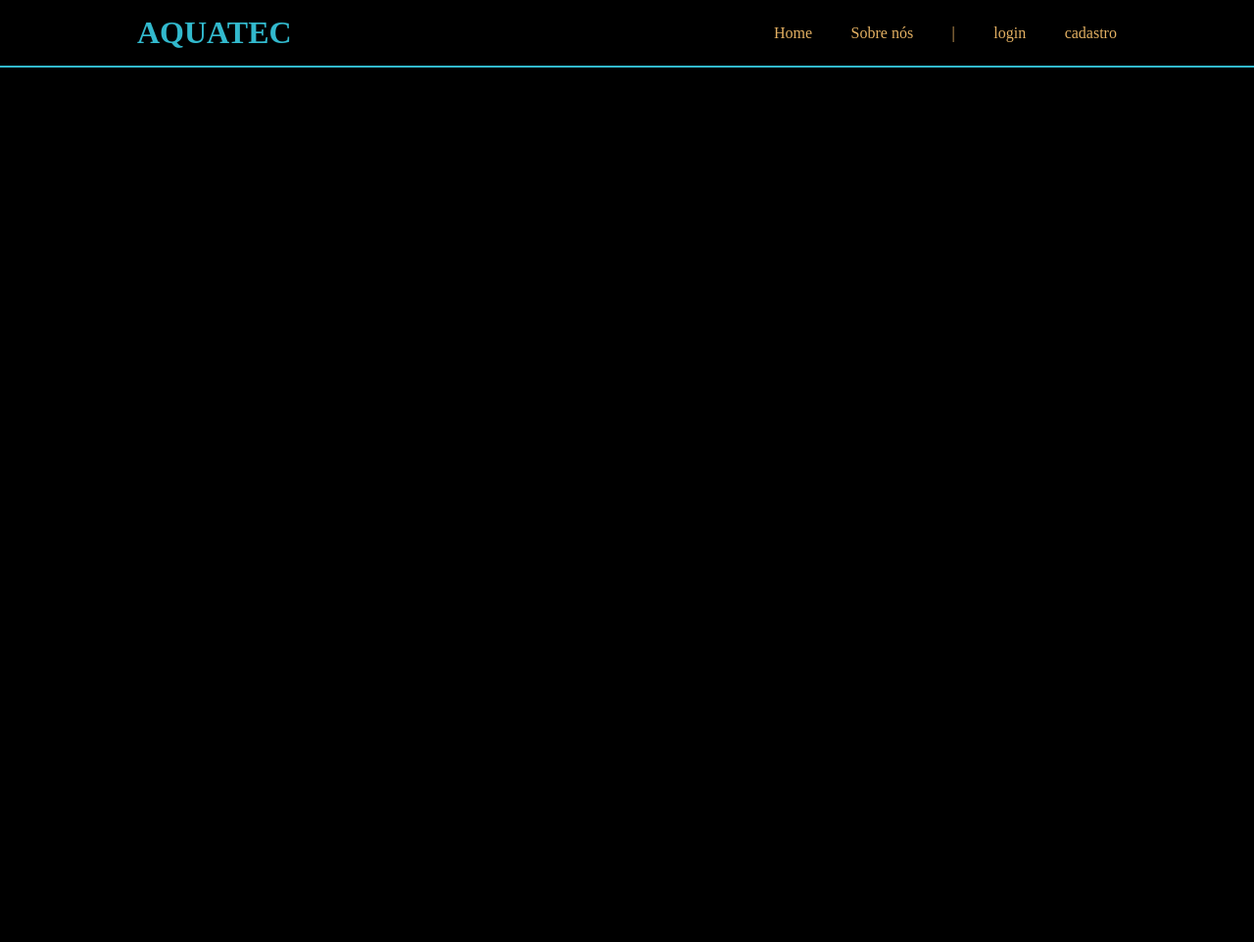
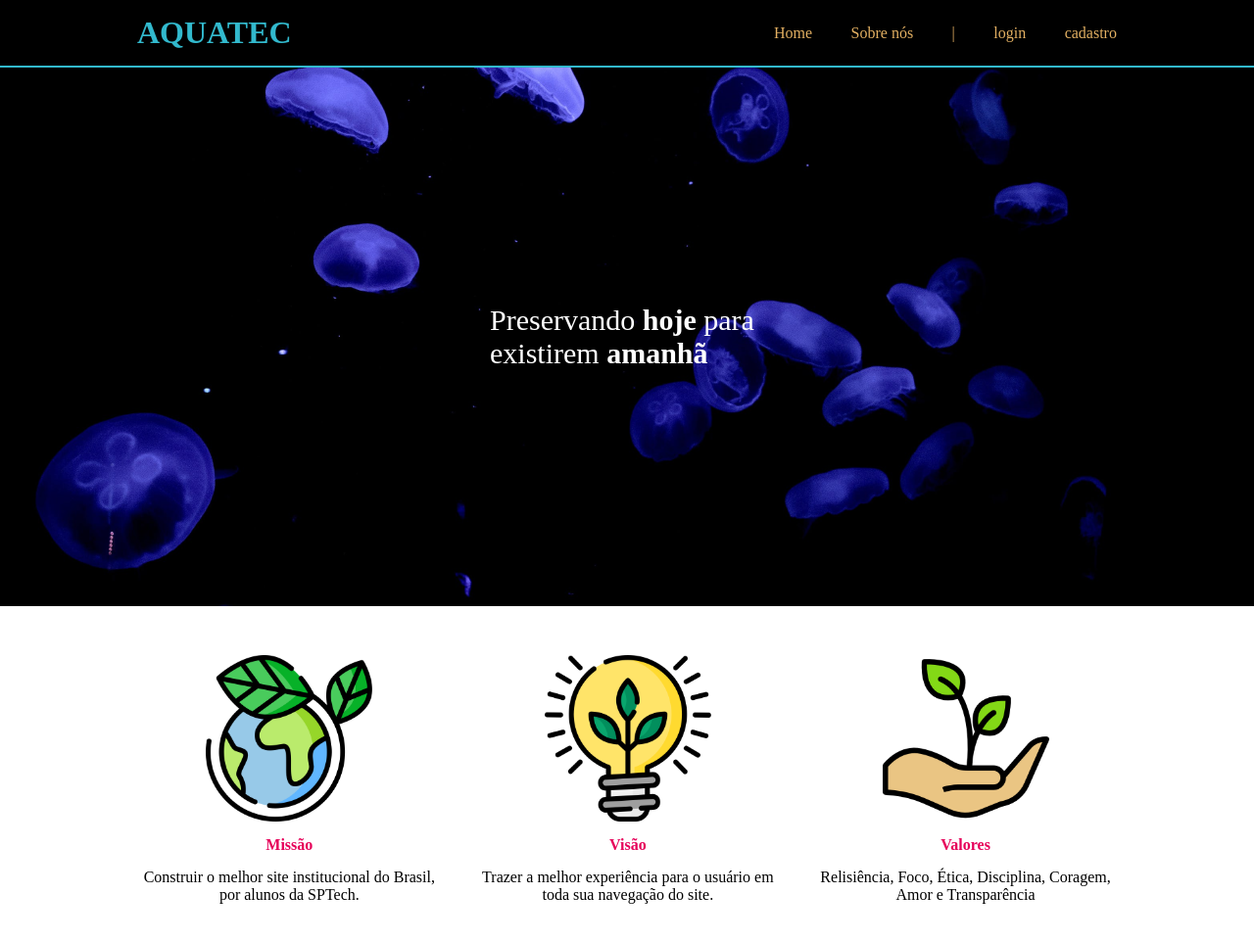
Before and after one commit to MuriloSBarbosa/SPTECH-individual, a plain HTML site: page Projeto e Inovaçao/Pagina-01/pagina01.html in a window 1280 px wide. Shown: the whole page at 98% size. Before the commit the page ends 800 px from the top, so only its background shows below. Drawn offline with Linux system fonts and the light colour scheme.

Commit message:
Create Banner and Social on Page 01

```diff
--- a/Projeto e Inovaçao/Pagina-01/pagina01.html
+++ b/Projeto e Inovaçao/Pagina-01/pagina01.html
@@ -6,7 +6,7 @@
     <meta http-equiv="X-UA-Compatible" content="IE=edge">
     <meta name="viewport" content="width=device-width, initial-scale=1.0">
     <link rel="stylesheet" href="style.css">
-    <title>Document</title>
+    <title>Site institucional</title>
 </head>
 
 <body>
@@ -24,6 +24,34 @@
             </div>
         </div>
     </div>
+
+    <div class="banner">
+        <div class="container">
+            <p>Preservando <b>hoje</b> para existirem <b>amanhã</b></p>
+        </div>
+    </div>
+
+    <div class="social">
+        <div class="container">
+            <div class="caixas">
+                <div class="caixa">
+                    <img src="assets/img/planet-earth_color.png" alt="Imagem sobre nossa missão">
+                    <h4>Missão</h4>
+                    <p>Construir o melhor site institucional do Brasil, por alunos da SPTech.</p>
+                </div>
+                <div class="caixa">
+                    <img src="assets/img/lightbulb_color.png" alt="Imagem sobre nossa visão">
+                    <h4>Visão</h4>
+                    <p>Trazer a melhor experiência para o usuário em toda sua navegação do site.</p>
+                </div>
+                <div class="caixa">
+                    <img src="assets/img/growth_color.png" alt="Imagem sobre nossa valores">
+                    <h4>Valores</h4>
+                    <p>Relisiência, Foco, Ética, Disciplina, Coragem, Amor e Transparência</p>
+                </div>
+            </div>
+        </div>
+    </div>
 </body>
 
 </html>
--- a/Projeto e Inovaçao/Pagina-01/style.css
+++ b/Projeto e Inovaçao/Pagina-01/style.css
@@ -1,10 +1,10 @@
 *{
     padding: 0;
     margin: 0;
+}
+.header{
     background-color: black;
     color: #f1f1f1;
-}
-.header{
     padding: 15px;
     border-bottom:2px solid #32b9cd;
 }
@@ -29,3 +29,47 @@ ul{
 li{
     color: #e3b062;
 }
+
+/* Banner */
+.banner{
+    background-image: url(assets/img/bg-jelly-fish-para_outras_pags.png);
+    padding: 100px 0;
+}
+.banner .container {
+    height: 350px;
+    align-items: center;
+    justify-content: center;
+}
+
+.banner p {
+    width: 280px;
+    color: #ffff;
+    font-size: 30px;
+}
+
+/* Social */
+
+.social {
+    margin: 50px 0;
+}
+.social .caixas,.caixa{
+    display: flex;
+}
+.social .caixa {
+    flex-direction: column;
+    align-items: center;
+    margin: 0 15px;
+}
+.caixa h4{
+    margin: 15px 0;
+    color: #e6005a;
+}
+
+.caixa p{
+    text-align: center;
+    color: black;
+}
+
+.caixa img{
+    width: 170px;
+}
```
Also changed, not shown: Projeto e Inovaçao/Pagina-01/assets/img/bg-jelly-fish-para_outras_pags.png (added), Projeto e Inovaçao/Pagina-01/assets/img/growth_color.png (added), Projeto e Inovaçao/Pagina-01/assets/img/lightbulb_color.png (added), Projeto e Inovaçao/Pagina-01/assets/img/planet-earth_color.png (added).
